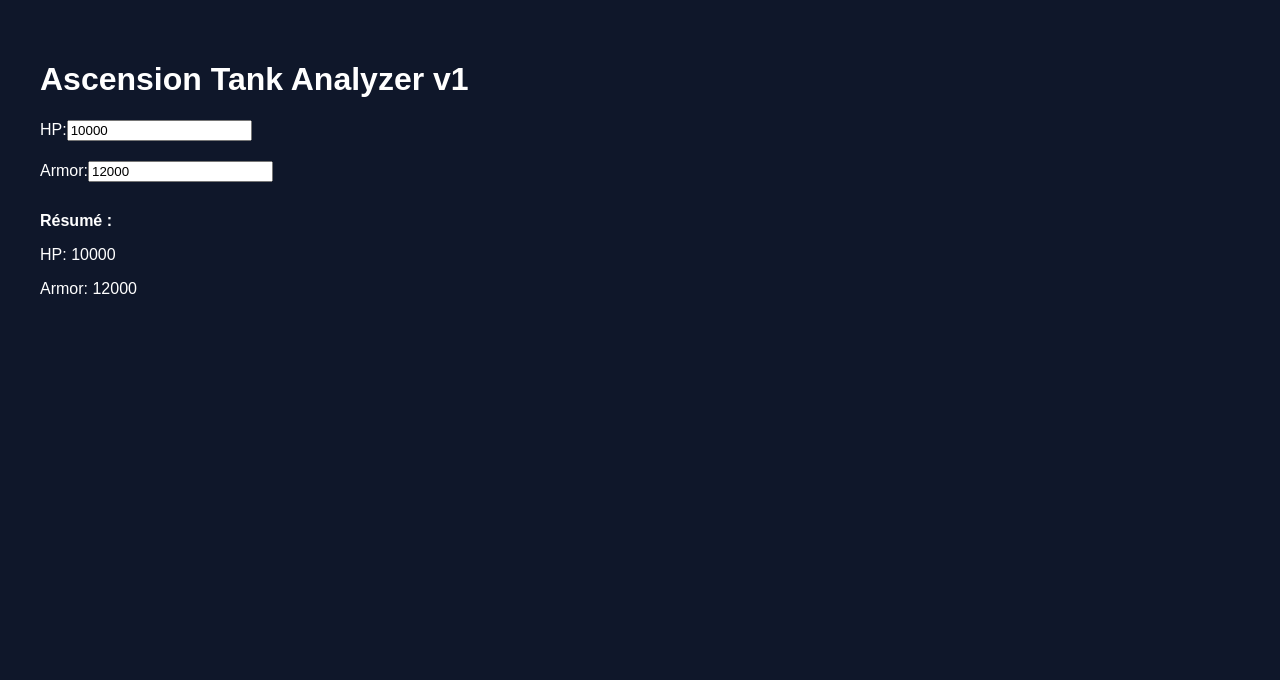
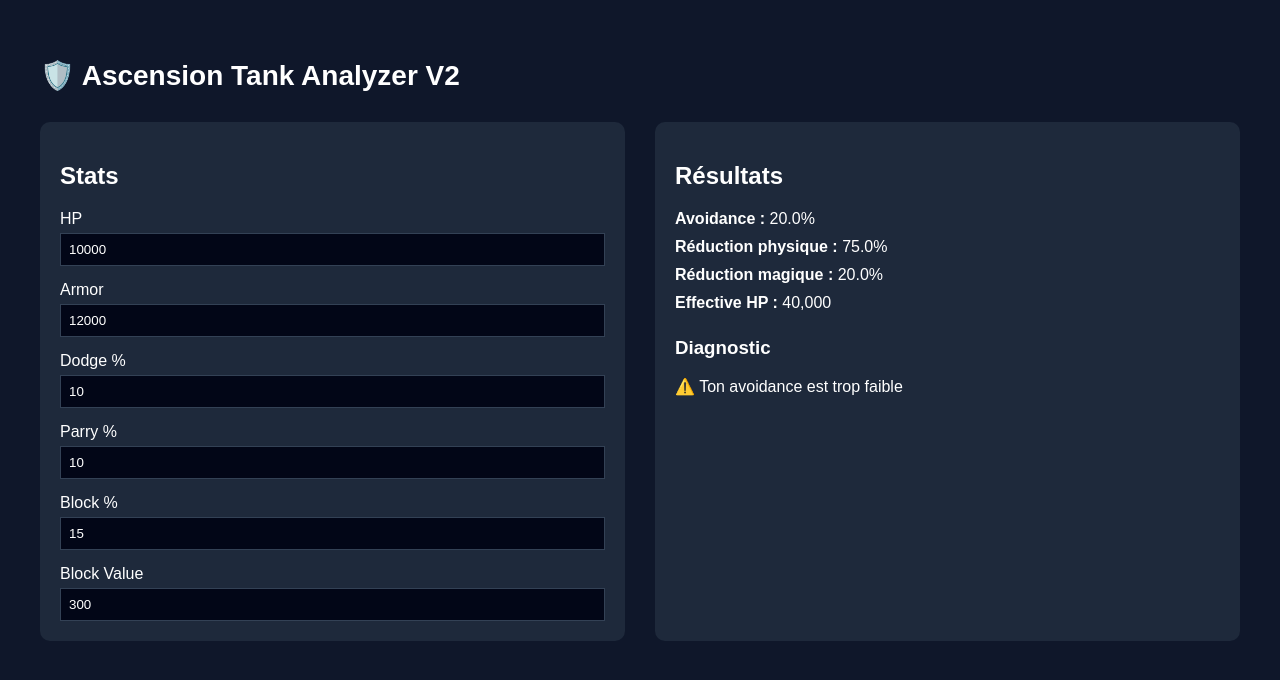
Before and after one commit to Fissayaz/ascension-tank-analyzer, a Next.js app: page / in a window 1280 px wide. Shown: the top 680 px of the page. Built offline with nearby package versions, Linux system fonts and the light colour scheme.

Commit message:
Update page.tsx

```diff
--- a/app/page.tsx
+++ b/app/page.tsx
@@ -1,37 +1,113 @@
 "use client";
 
-import { useState } from "react";
+import { useState, useMemo } from "react";
 
 export default function Page() {
   const [hp, setHp] = useState(10000);
   const [armor, setArmor] = useState(12000);
+  const [dodge, setDodge] = useState(10);
+  const [parry, setParry] = useState(10);
+  const [block, setBlock] = useState(15);
+  const [blockValue, setBlockValue] = useState(300);
+
+  const result = useMemo(() => {
+    const avoidance = dodge + parry;
+
+    // Formule simplifiée armor (WoW-like)
+    const armorReduction = armor / (armor + 4000);
+
+    const physicalReduction = armorReduction * 100;
+    const magicalReduction = 20; // placeholder
+
+    const effectiveHp = hp / (1 - armorReduction);
+
+    return {
+      avoidance,
+      physicalReduction,
+      magicalReduction,
+      effectiveHp,
+    };
+  }, [hp, armor, dodge, parry]);
 
   return (
-    <main style={{ padding: 40, color: "white", background: "#0f172a", minHeight: "100vh" }}>
-      <h1>Ascension Tank Analyzer v1</h1>
+    <main style={{ padding: 40, background: "#0f172a", minHeight: "100vh", color: "white" }}>
+      <h1 style={{ fontSize: 28, marginBottom: 30 }}>
+        🛡️ Ascension Tank Analyzer V2
+      </h1>
 
-      <div style={{ marginTop: 20 }}>
-        <label>HP:</label>
-        <input
-          type="number"
-          value={hp}
-          onChange={(e) => setHp(Number(e.target.value))}
-        />
-      </div>
+      <div style={{ display: "grid", gridTemplateColumns: "1fr 1fr", gap: 30 }}>
 
-      <div style={{ marginTop: 20 }}>
-        <label>Armor:</label>
-        <input
-          type="number"
-          value={armor}
-          onChange={(e) => setArmor(Number(e.target.value))}
-        />
-      </div>
+        {/* INPUTS */}
+        <div style={{ background: "#1e293b", padding: 20, borderRadius: 10 }}>
+          <h2>Stats</h2>
 
-      <div style={{ marginTop: 30 }}>
-        <strong>Résumé :</strong>
-        <p>HP: {hp}</p>
-        <p>Armor: {armor}</p>
+          {[
+            ["HP", hp, setHp],
+            ["Armor", armor, setArmor],
+            ["Dodge %", dodge, setDodge],
+            ["Parry %", parry, setParry],
+            ["Block %", block, setBlock],
+            ["Block Value", blockValue, setBlockValue],
+          ].map(([label, value, setter]: any) => (
+            <div key={label} style={{ marginTop: 15 }}>
+              <label>{label}</label>
+              <input
+                type="number"
+                value={value}
+                onChange={(e) => setter(Number(e.target.value))}
+                style={{
+                  width: "100%",
+                  padding: 8,
+                  marginTop: 5,
+                  background: "#020617",
+                  border: "1px solid #334155",
+                  color: "white",
+                }}
+              />
+            </div>
+          ))}
+        </div>
+
+        {/* RESULTS */}
+        <div style={{ background: "#1e293b", padding: 20, borderRadius: 10 }}>
+          <h2>Résultats</h2>
+
+          <div style={{ marginTop: 20 }}>
+            <strong>Avoidance :</strong> {result.avoidance.toFixed(1)}%
+          </div>
+
+          <div style={{ marginTop: 10 }}>
+            <strong>Réduction physique :</strong>{" "}
+            {result.physicalReduction.toFixed(1)}%
+          </div>
+
+          <div style={{ marginTop: 10 }}>
+            <strong>Réduction magique :</strong>{" "}
+            {result.magicalReduction.toFixed(1)}%
+          </div>
+
+          <div style={{ marginTop: 10 }}>
+            <strong>Effective HP :</strong>{" "}
+            {Math.round(result.effectiveHp).toLocaleString()}
+          </div>
+
+          {/* DIAGNOSTIC */}
+          <div style={{ marginTop: 25 }}>
+            <h3>Diagnostic</h3>
+
+            {result.physicalReduction < 50 && (
+              <div>⚠️ Ton armor est trop faible</div>
+            )}
+
+            {result.avoidance < 25 && (
+              <div>⚠️ Ton avoidance est trop faible</div>
+            )}
+
+            {result.effectiveHp < 20000 && (
+              <div>⚠️ Ton EHP est trop bas</div>
+            )}
+          </div>
+        </div>
       </div>
     </main>
   );
```
